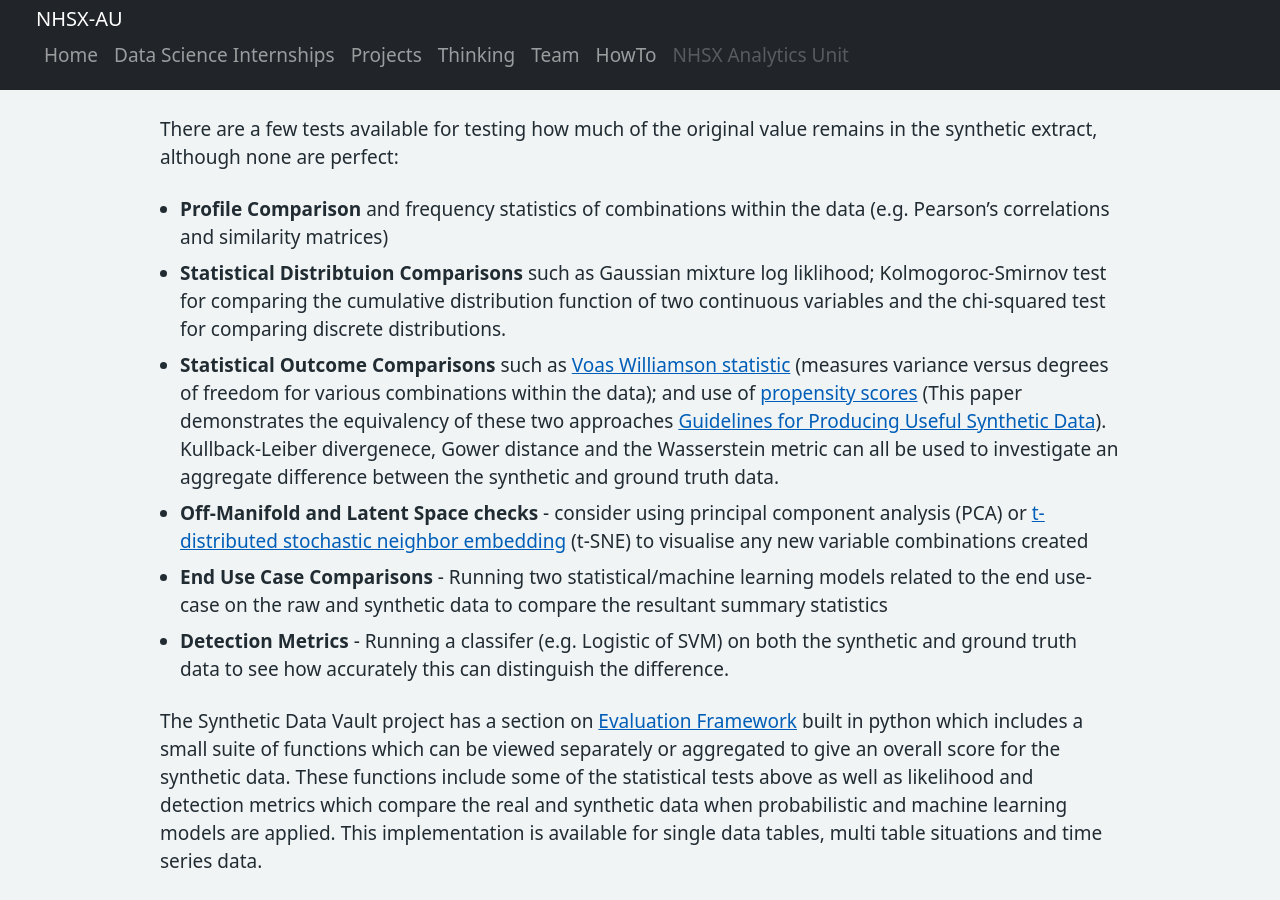
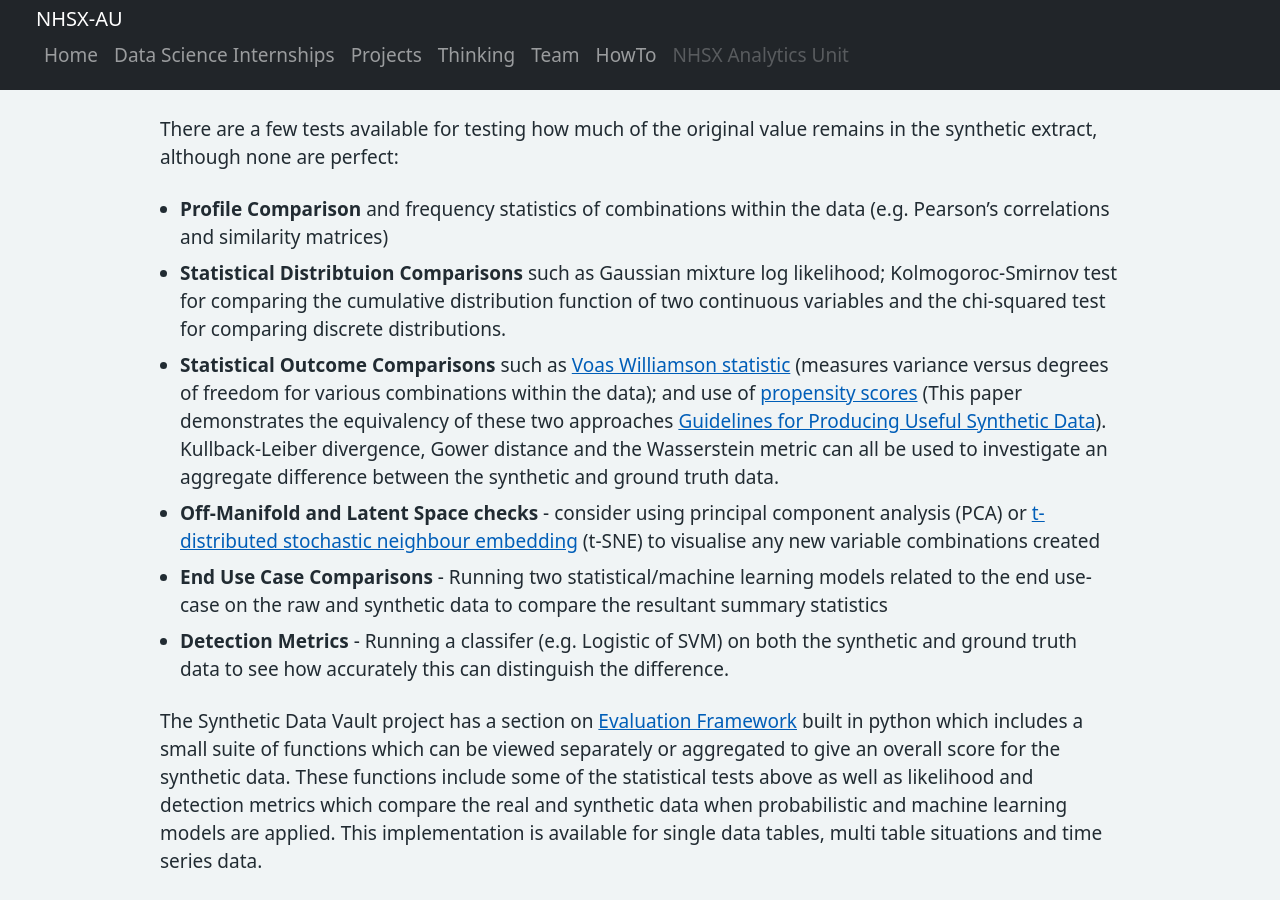
Before and after one commit to nhsx/AnalyticsUnit, a Jekyll site: the page built from synthetic.md, in a window 1280 px wide and 900 px high, scrolled down 4654 px. Built offline with Jekyll 4.4.1, drawn with Linux system fonts in a browser that asks for light colours.

Commit message:
BugFix_Typos

```diff
--- a/synthetic.md
+++ b/synthetic.md
@@ -103,9 +103,9 @@ The quality of the data comes down to how much the synthetic data contains the g
 
 There are a few tests available for testing how much of the original value remains in the synthetic extract, although none are perfect:
 * **Profile Comparison** and frequency statistics of combinations within the data (e.g. Pearson’s correlations and similarity matrices)
-* **Statistical Distribtuion Comparisons** such as Gaussian mixture log liklihood; Kolmogoroc-Smirnov test for comparing the cumulative distribution function of two continuous variables and the chi-squared test for comparing discrete distributions.
-* **Statistical Outcome Comparisons** such as [Voas Williamson statistic](https://onlinelibrary.wiley.com/doi/abs/10.1002/1099-1220%28200009/10%296%3A5%3C349%3A%3AAID-IJPG196%3E3.0.CO%3B2-5) (measures variance versus degrees of freedom for various combinations within the data); and use of [propensity scores](https://journalprivacyconfidentiality.org/index.php/jpc/article/view/568) (This paper demonstrates the equivalency of these two approaches [Guidelines for Producing Useful Synthetic Data](https://arxiv.org/pdf/1712.04078.pdf)).  Kullback-Leiber divergenece, Gower distance and the Wasserstein metric can all be used to investigate an aggregate difference between the synthetic and ground truth data.
-* **Off-Manifold and Latent Space checks** - consider using principal component analysis (PCA) or [t-distributed stochastic neighbor embedding](https://distill.pub/2016/misread-tsne/) (t-SNE) to visualise any new variable combinations created
+* **Statistical Distribtuion Comparisons** such as Gaussian mixture log likelihood; Kolmogoroc-Smirnov test for comparing the cumulative distribution function of two continuous variables and the chi-squared test for comparing discrete distributions.
+* **Statistical Outcome Comparisons** such as [Voas Williamson statistic](https://onlinelibrary.wiley.com/doi/abs/10.1002/1099-1220%28200009/10%296%3A5%3C349%3A%3AAID-IJPG196%3E3.0.CO%3B2-5) (measures variance versus degrees of freedom for various combinations within the data); and use of [propensity scores](https://journalprivacyconfidentiality.org/index.php/jpc/article/view/568) (This paper demonstrates the equivalency of these two approaches [Guidelines for Producing Useful Synthetic Data](https://arxiv.org/pdf/1712.04078.pdf)).  Kullback-Leiber divergence, Gower distance and the Wasserstein metric can all be used to investigate an aggregate difference between the synthetic and ground truth data.
+* **Off-Manifold and Latent Space checks** - consider using principal component analysis (PCA) or [t-distributed stochastic neighbour embedding](https://distill.pub/2016/misread-tsne/) (t-SNE) to visualise any new variable combinations created
 * **End Use Case Comparisons** - Running two statistical/machine learning models related to the end use-case on the raw and synthetic data to compare the resultant summary statistics
 * **Detection Metrics** - Running a classifer (e.g. Logistic of SVM) on both the synthetic and ground truth data to see how accurately this can distinguish the difference.
 
```
